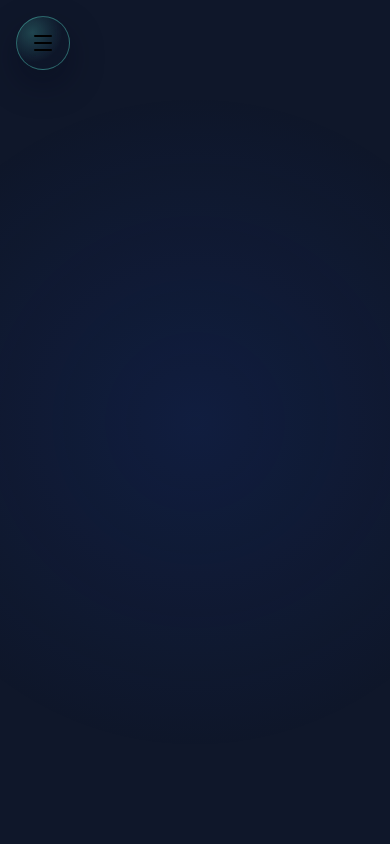
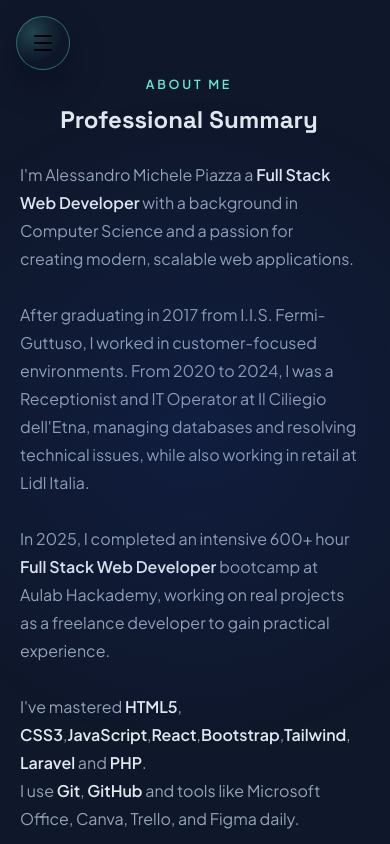
Before and after one commit to Alessandro-Michele-Piazza/Alessandro-Michele-Piazza.github.io, a React (Vite) app: page / in a window 390 px wide. Shown: the top 844 px of the page. Built offline with nearby package versions, Linux system fonts and the light colour scheme.

Commit message:
risolto spazio sopra header da smartphone

```diff
--- a/src/css/homepage.css
+++ b/src/css/homepage.css
@@ -47,7 +47,7 @@
   .homepage__summary-card {
     width: 100%;
     max-width: 42rem;
-    margin-top: 5.5rem;
+    margin-top: 1rem;
     padding-inline: 1.25rem;
     box-sizing: border-box;
   }
--- a/src/css/layout.css
+++ b/src/css/layout.css
@@ -28,6 +28,6 @@
     position: static;
     height: 0;
     z-index: 30;
-    overflow: visible;
+    min-height: 7vh;
   }
 }
--- a/src/css/sidebar.css
+++ b/src/css/sidebar.css
@@ -228,6 +228,9 @@
 @media (max-width: 767.98px) {
   .navbar {
     height: 0;
+    min-height: 0;
+    padding: 0;        /* ← Aggiungi */
+    margin: 0;         /* ← Aggiungi */
   }
 
   .navbar__desktop-panel {
```
